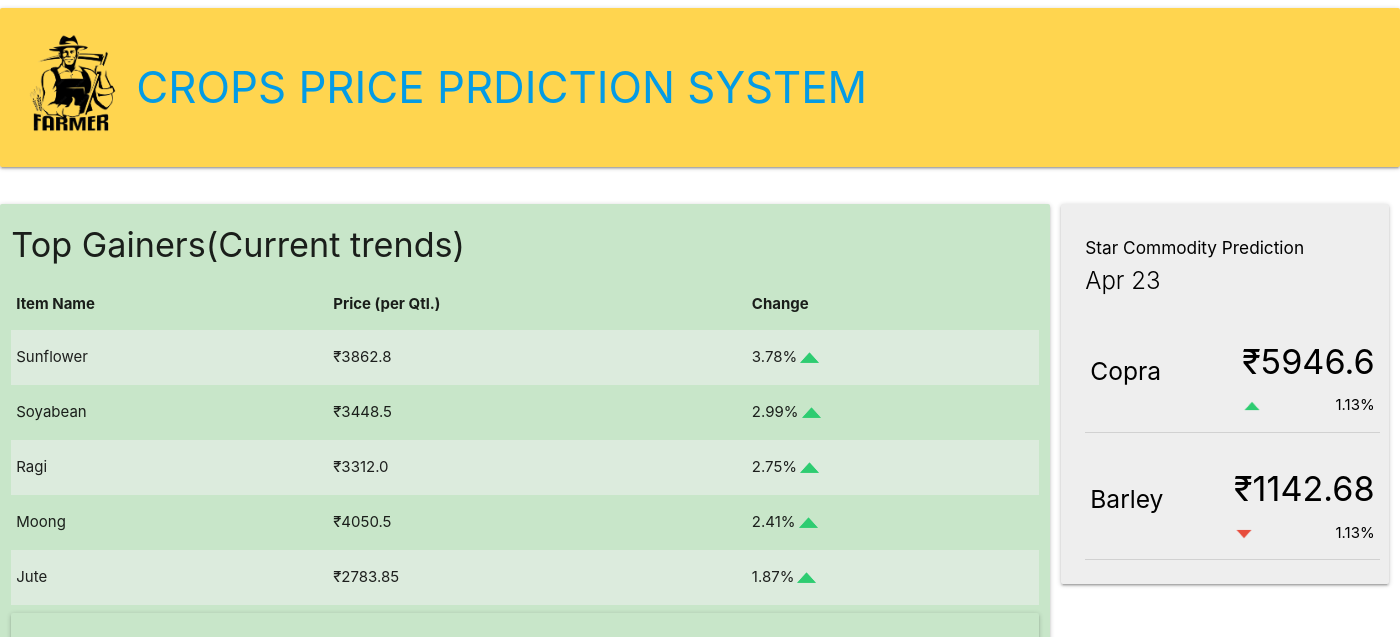
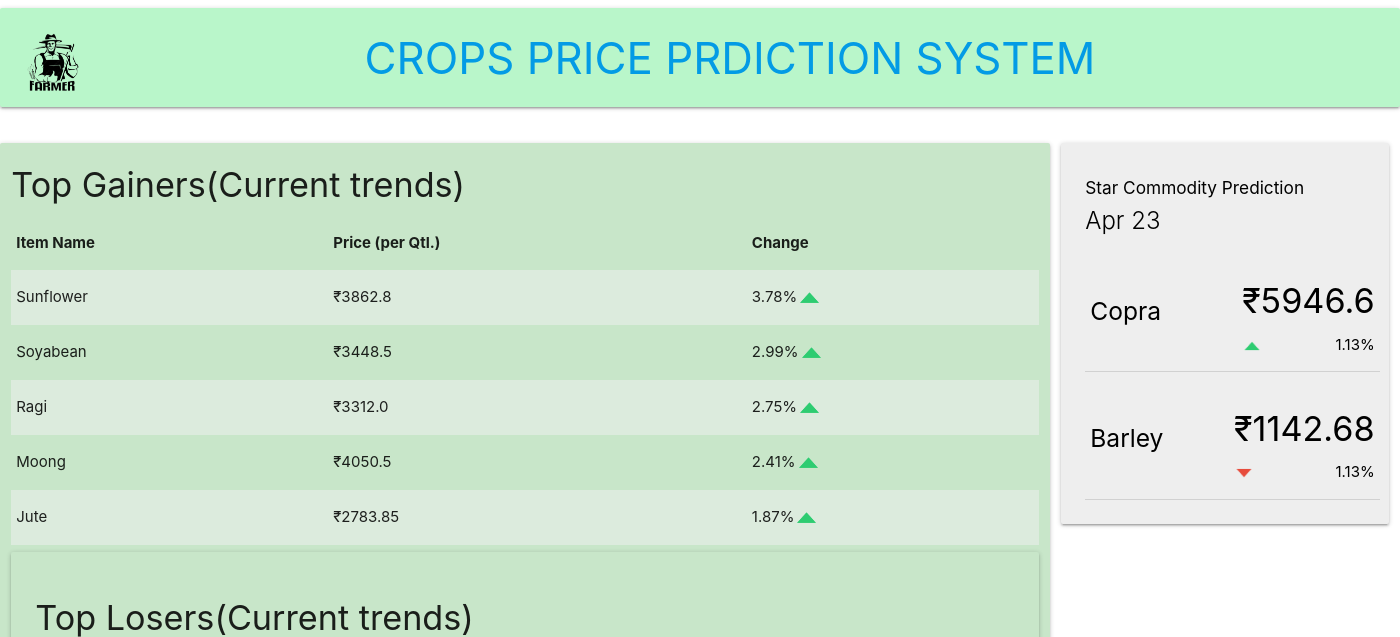
Before and after one commit to abhinashbhengra/Crop-price-prediction, a Flask app: page / in a window 1400 px wide; the page is wider, and only the part inside the window is pictured. Shown: the top 637 px of that part. Run offline with Flask 3, Linux system fonts and the light colour scheme.

Commit message:
fix:navbar code

```diff
--- a/templates/index.html
+++ b/templates/index.html
@@ -30,20 +30,14 @@
       }
     </style>
     <script src="https://ajax.googleapis.com/ajax/libs/jquery/3.3.1/jquery.min.js"></script>
-    <link rel="stylesheet" href="./index.css" />
   </head>
   <body class="main">
     <div>
-      <div class="nav-wrapper navbar">
-        <h3 class="card-panel #ffd54f amber lighten-2 center valign-wrapper center"><a class="brand-logo  #ffd54f-text text-lighten-4" href="#"><img alt="" src="/static/logo1.png" height="100px" width="100px" class="responsive-img" />
-          <span class="logo-heading">CROPS PRICE PRDICTION SYSTEM</span></a>
+      <div class="nav-wrapper">
+        <h3 class="card-panel green accent-1 center"><a class="brand-logo  #dF7857-text text-lighten-4" href="#"><img alt="" src="/static/logo1.png" height="60px" width="60px" class="responsive-img left" />
+          <span>CROPS PRICE PRDICTION SYSTEM</span></a>
           </a></h3><h3>
       </div>
-
-      <!--
-  <h3 class="card-panel #ffd54f amber lighten-2 center valign-wrapper center"><img src="/static/ApnaAnaajLogo.png
-" height="70px" width="70px">Apna Anaaj</h3>
-    -->
 
       <div class="row">
         <div class="green lighten-4 card-panel col s9">
```
